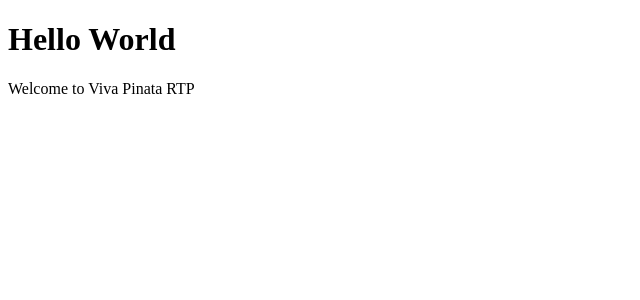
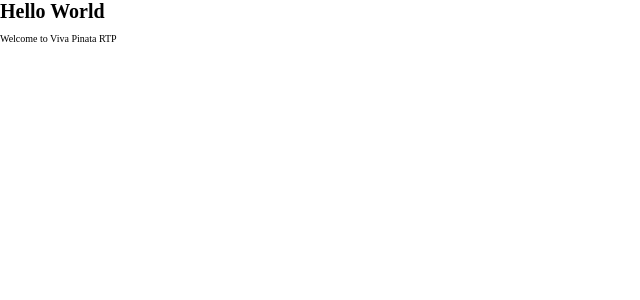
Before and after one commit to TheRTPTeam/Return_To_Paradise_Web, a Next.js app in the folder frontend/: page / in a window 1280 px wide. Shown: the top 300 px of the page, without its empty margins (0-640 px from the left). Built offline with nearby package versions, Linux system fonts and the light colour scheme.

Commit message:
Implement root layout

```diff
--- a/frontend/app/page.tsx
+++ b/frontend/app/page.tsx
@@ -1,9 +1,11 @@
+import styles from './styles.module.scss';
+
 const Home = () => {
   return (
-    <div>
-      <h1>Hello World</h1>
-      <p>Welcome to Viva Pinata RTP</p>
-    </div>
+    <>
+      <h1 className={styles.title}>Hello World</h1>
+      <p className={styles.description}>Welcome to Viva Pinata RTP</p>
+    </>
   );
 };
 
--- /dev/null
+++ b/frontend/app/styles.module.scss
@@ -0,0 +1,7 @@
+.title {
+    margin: 0;
+    padding: 0;
+}
+
+.description {
+}
--- a/frontend/components/root_layout/root_layout.tsx
+++ b/frontend/components/root_layout/root_layout.tsx
@@ -1,16 +1,24 @@
+import styles from './styles.module.scss';
+
+type RootLayoutProps = {
+  children: React.ReactNode;
+};
+
 export const RootLayout = ({
   children,
-}: {
-  children: React.ReactNode;
-}) => {
+}: RootLayoutProps) => {
   return (
-    <html lang="en">
+    <html className={styles.html} lang="en">
       {/*
         <head /> will contain the components returned by the nearest parent
         head.tsx. Find out more at https://beta.nextjs.org/docs/api-reference/file-conventions/head
       */}
       <head />
-      <body>{children}</body>
+      <body className={styles.body}>
+        <div className={styles.root}>
+          {children}
+        </div>
+      </body>
     </html>
   );
 };
--- /dev/null
+++ b/frontend/components/root_layout/styles.module.scss
@@ -0,0 +1,15 @@
+.html {
+    // So that 1rem = 1px.
+    font-size: 62.5%;
+}
+
+.body {
+    margin: 0;
+}
+
+.root {
+    position: relative;
+    width: 100%;
+    height: 100%;
+    min-height: 100vh;
+}
```
